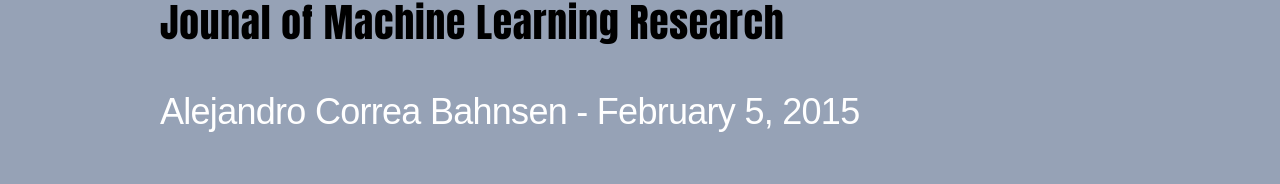
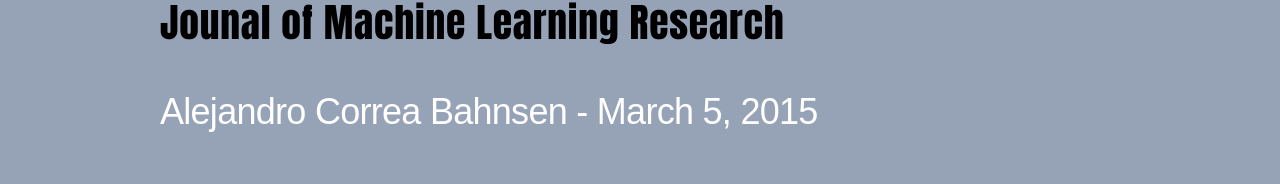
Before and after one commit to albahnsen/presentation_jmlr_15_delgado14a, a plain HTML site: page www/slides.html in a window 1280 px wide. Shown: the part 271-455 px from the top of the page. Drawn offline with Linux system fonts and the light colour scheme.

Commit message:
update date

```diff
--- a/www/slides.html
+++ b/www/slides.html
@@ -794,7 +794,7 @@ hljs.initHighlightingOnLoad();
 
 <h3>Jounal of Machine Learning Research</h3>
 
-<p>Alejandro Correa Bahnsen - February 5, 2015</p>
+<p>Alejandro Correa Bahnsen - March 5, 2015</p>
 
 </div>
 
```
Also changed, not shown: 2 other files.
